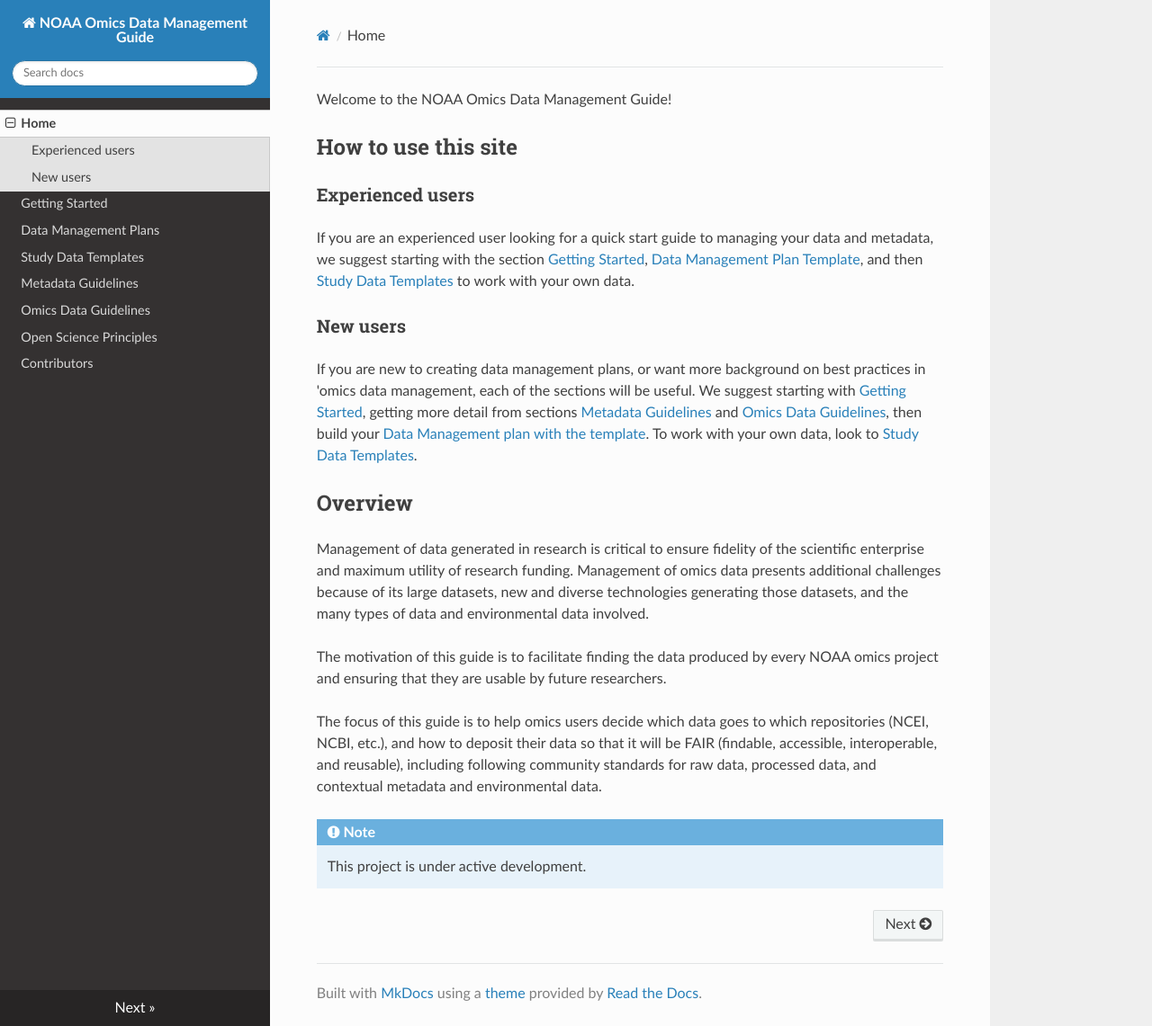
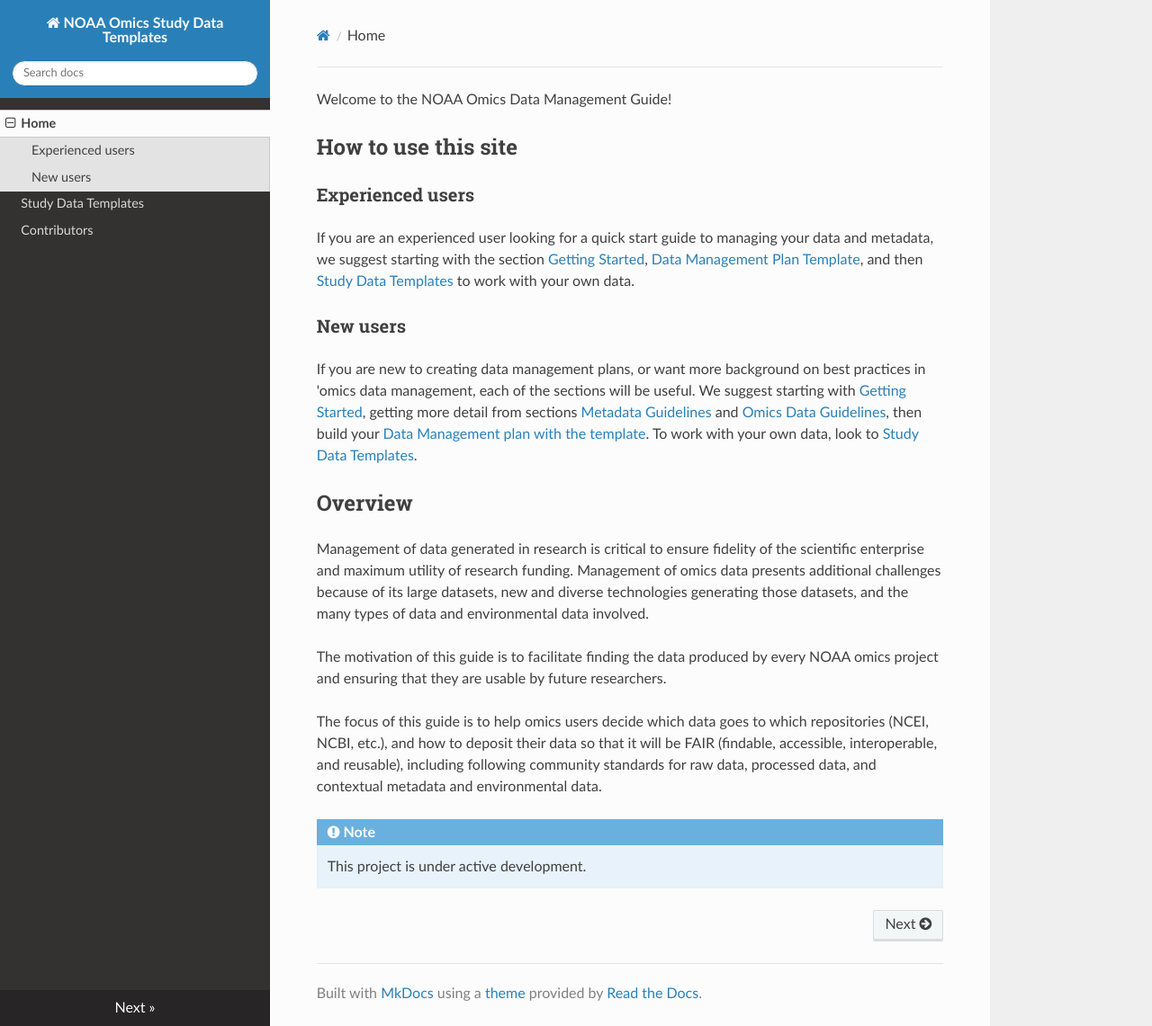
Before and after one commit to NOAA-Omics/noaa-omics-templates, an MkDocs documentation site: the page built from docs/index.md, in a window 1280 px wide and 1141 px high. Shown: the whole window at 90% size. Built offline with MkDocs 1.6.1, drawn with Linux system fonts in a browser that asks for light colours; nearby versions of some CDN libraries.

Commit message:
Update mkdocs.yml
Updated TOC

```diff
--- a/mkdocs.yml
+++ b/mkdocs.yml
@@ -1,4 +1,4 @@
-site_name: NOAA Omics Data Management Guide
+site_name: NOAA Omics Study Data Templates
 theme:
   name: readthedocs
   highlightjs: true
@@ -17,11 +17,6 @@ markdown_extensions:
   - admonition
 nav:
   - Home: 'index.md'
-  - 'Getting Started': 'getting-started.md'
-  - 'Data Management Plans': 'dmp-template.md'
   - 'Study Data Templates': 'study-data-templates.md'
-  - 'Metadata Guidelines': 'metadata-guidelines.md'
-  - 'Omics Data Guidelines': 'omics-data-guidelines.md'
-  - 'Open Science Principles': 'open-science.md'
   - 'Contributors': 'contributors.md'
 use_directory_urls: false
```
